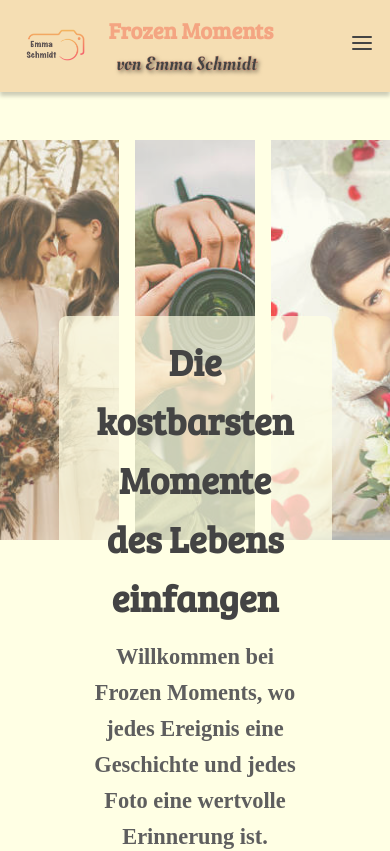
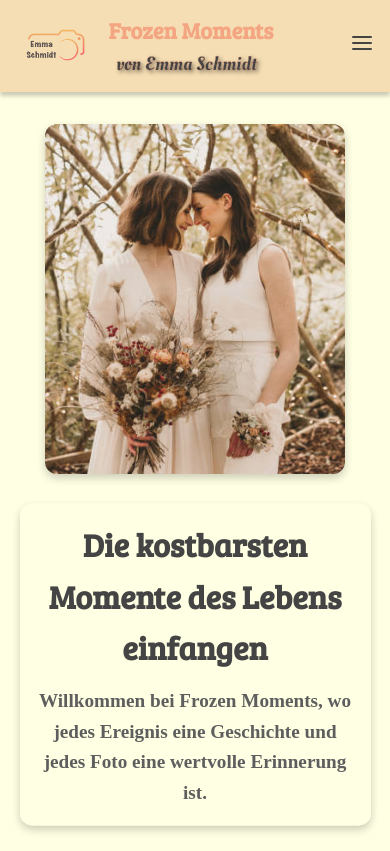
Before and after one commit to Mawadda-Kadi/frozen-moments-portfolio, a Next.js app: page / in a window 390 px wide. Shown: the top 851 px of the page. Built offline with nearby package versions, Linux system fonts and the light colour scheme.

Commit message:
make home page responsive

```diff
--- a/src/pages/index.tsx
+++ b/src/pages/index.tsx
@@ -19,9 +19,10 @@ const Home = () => {
                                     alt="Left Image"
                                     layout="fill"
                                     objectFit="cover"
+                                    className={styles.image}
                                 />
                             </div>
-                            <div className={styles.image_wrapper}>
+                            <div className={`${styles.image_wrapper} ${styles.center_image}`}>
                                 <Image
                                     src="/images/home/hero1.jpg"
                                     alt="Center Image"
@@ -35,6 +36,7 @@ const Home = () => {
                                     alt="Right Image"
                                     layout="fill"
                                     objectFit="cover"
+                                    className={styles.image}
                                 />
                             </div>
                         </div>
@@ -52,5 +54,4 @@ const Home = () => {
     );
 };
 
-
 export default Home;
--- a/src/styles/Home.module.scss
+++ b/src/styles/Home.module.scss
@@ -1,8 +1,6 @@
-
 @import '@/styles/_variables';
 
 .home {
-
     .hero {
         position: relative;
         display: flex;
@@ -14,38 +12,75 @@
 
         .hero_images {
             display: flex;
+            flex-wrap: wrap;
             justify-content: center;
             width: 100%;
-            height: 100%;
-            position: absolute;
+            height: auto;
+            position: relative;
             z-index: 1;
-            gap: 1rem;
+            gap: 2rem;
             margin-bottom: 2rem;
 
             .image_wrapper {
                 position: relative;
-                width: 350px;
+                width: 100%;
+                max-width: 350px;
                 height: 400px;
                 overflow: hidden;
-                opacity: 0.7;
+                border-radius: 12px;
+                box-shadow: 0 4px 8px rgba(0, 0, 0, 0.2);
+                transition: transform 0.3s ease, box-shadow 0.3s ease;
+
+                &:hover {
+                    transform: scale(1.05);
+                    box-shadow: 0 6px 12px rgba(0, 0, 0, 0.3);
+                }
+
+                .image {
+                    opacity: 0.9;
+                    transition: opacity 0.3s ease;
+
+                    &:hover {
+                        opacity: 1;
+                    }
+                }
+
+            }
+
+            .center_image {
+                @media (max-width: 480px) {
+                    opacity: 0;
+                    box-shadow: none;
+                }
             }
         }
 
         .short_intro {
-            position: relative;
+            position: absolute;
             z-index: 2;
             text-align: center;
-            background: rgba(255, 255, 228, 0.7);
-            padding: 1rem 2rem;
-            border-radius: 8px;
+            background: rgba(255, 255, 228, 0.8);
+            padding: 1.5rem;
+            border-radius: 12px;
             max-width: 70%;
-            margin-top: 10rem;
+            top: 55%;
+            transform: translateY(-50%);
+            box-shadow: 0 4px 8px rgba(0, 0, 0, 0.2);
+
+            @media (max-width: 480px) {
+                top: 48.5%;
+                padding: 1rem;
+            }
 
             h2 {
                 font-family: $title-font;
                 font-size: 2.3rem;
                 margin-bottom: 0.8rem;
                 color: $primary-color;
+
+                @media (max-width: 768px) {
+                    font-size: 2rem;
+                }
             }
 
             p {
@@ -53,6 +88,41 @@
                 font-size: 1.4rem;
                 font-weight: 700;
                 color: lighten($primary-color, 10%);
+
+                @media (max-width: 768px) {
+                    font-size: 1.2rem;
+                }
+            }
+        }
+    }
+
+    @media (max-width: 768px) {
+        .hero {
+            margin-top: 2rem;
+
+            .hero_images {
+                gap: 1rem;
+
+                .image_wrapper {
+                    max-width: 300px;
+                    height: 350px;
+                }
+            }
+
+            .short_intro {
+                max-width: 90%;
+            }
+        }
+    }
+
+    @media (max-width: 480px) {
+        .hero_images .image_wrapper {
+            max-width: 100%;
+            height: 250px;
+
+            .center_image {
+                opacity: 0;
+                box-shadow: none;
             }
         }
     }
```
